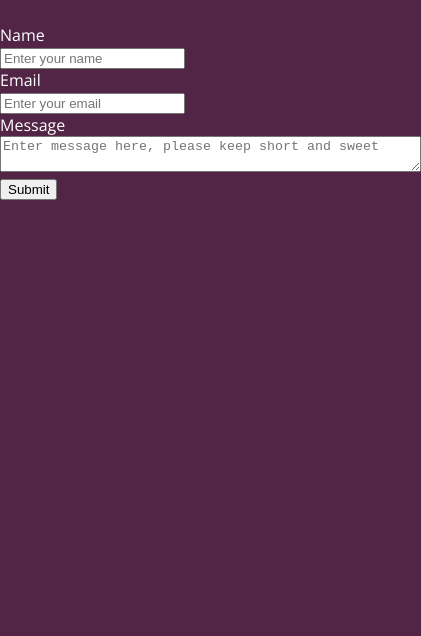
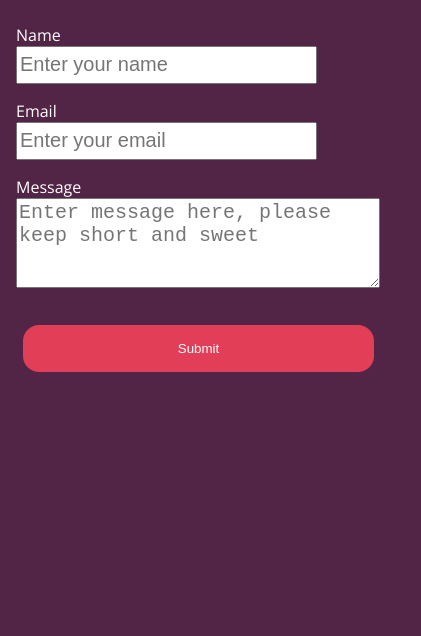
Before and after one commit to El-Bromero/html-css, a plain HTML site: page contact.html in a window 390 px wide. Shown: the part 208-844 px from the top of the page, 421 px wide, since content can reach past the window. Drawn offline with nearby package versions, Linux system fonts and the light colour scheme.

Commit message:
Finished contact page. Is responsive as well

```diff
--- a/contact.css
+++ b/contact.css
@@ -1,3 +1,4 @@
+/* Uniform color theme for the three sites START */
 :root {
     font-family: 'Open Sans';
 }
@@ -14,6 +15,7 @@ header {
     background-color: #e23e57;
     padding: 0.5rem;
 }
+/* Uniform color theme for the three sites END */
 
 /* Nav Bar START */
 nav {
@@ -37,12 +39,56 @@ nav ul a {
 }
 
 nav a:hover {
-    /* color: grey; */
     background-color: #311d3f;
     color: white;
 }
+/* Nav Bar CSS END */
 
-@media(max-width : 600px) {
+/* Add spacing to form so it doesn't stick to nav bar */
+section {
+    margin-top: 2rem;
+}
+
+form div {
+    margin: 1rem;
+}
+
+/* Modify button to fit theme of page */
+form button {
+    background-color: #e23e57;
+    border: none;
+    color: white;
+    padding: 1rem;
+    text-align: center;
+    text-decoration: none;
+    display: inline-block;
+    border-radius: 1rem;
+    margin: 1rem;
+}
+
+form button:hover {
+    background-color: #311d3f;
+}
+
+/* Input for form. Has animation when selected */
+input[type=text] {
+    width: 25%;
+    transition: width 0.4s ease-in-out;
+    height: 2rem;
+    font-size: 1.25rem;
+}
+input[type=text]:focus {
+    width: 50%;
+}
+
+textarea[name="message"] {
+    height: 5vh;
+    font-size: 1.25rem;
+}
+
+/* Responsive Section START */
+/* For mobile devices (small factor form) */
+@media(max-width : 500px) {
     nav ul {
         flex-direction: column;
     }
@@ -51,26 +97,33 @@ nav a:hover {
         text-align: center;
     }
 
-    img {
-        width: 100%;
-        height: auto;
+    form button {
+        float: right;
+        width: 90vw;
     }
-}
-/* Nav Bar CSS END */
 
+    input[type=text] {
+        width: 75vw;
+        transition: width 0.4s ease-in-out;
+    }
 
+    input[type=text]:focus {
+        width: 90vw;
+    }
 
-section {
-    margin-top: 2rem;
 }
 
-form button {
-    /* float: right; */
+/* For tablets (medium factor form) */
+@media(max-width : 800px) {
+
+    form button {
+        float: right;
+        width: 90vw;
+    }
+
+    textarea[name="message"] {
+        height: 10vh;
+        width: 100%;
+    }
+
 }
-
-input[type=text] {
-    transition: width 0.1s ease-in-out;
-}
-input[type=text]:focus {
-    width: 50%;
-}
--- a/contact.html
+++ b/contact.html
@@ -9,7 +9,7 @@
 </head>
 <body>
 
-    <header><h1>Contact Us</h1></header>
+    <header><h1>Contact Me</h1></header>
 
     <!-- Nav bar to other pages -->
     <nav>
@@ -38,7 +38,7 @@
             <!-- Message text area-->
             <div>
                 <label for="message">Message</label><br>
-                <textarea name="message" id="message" cols="50" placeholder="Enter message here, please keep short and sweet"></textarea><br>
+                <textarea name="message" id="message" cols="75" placeholder="Enter message here, please keep short and sweet"></textarea><br>
             </div>
 
             <!-- Submit button -->
```
Also changed, not shown: gallery.css (+12 -2 lines), index.css (+7 -2 lines).
